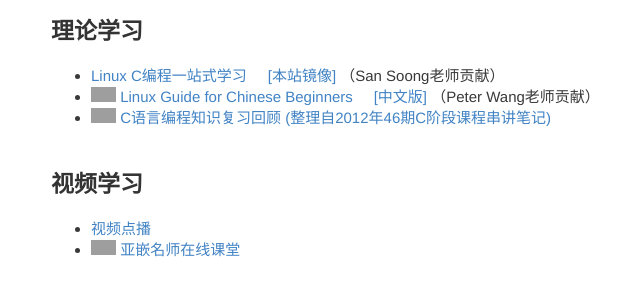
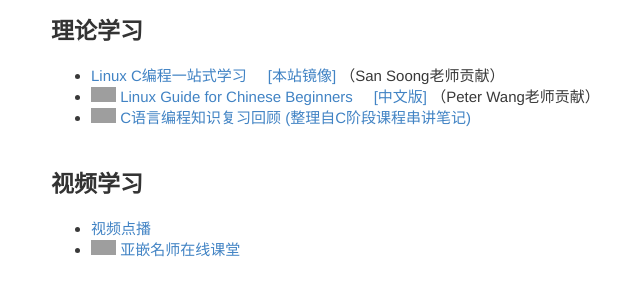
Before and after one commit to akaedu/akaedu.github.com, a Jekyll site: the page built from index.md, in a window 1280 px wide. Shown: the part 205-505 px from the top of the page, without its empty margins (149-789 px from the left). Built offline with Jekyll 4.4.1, drawn with Linux system fonts in a browser that asks for light colours; Markdown is read by kramdown in place of the engine named in the settings; comment, search, counter and statistics services are not loaded; some of the changed text lies outside the part shown; grey boxes are pictures that could not be loaded.

Commit message:
Update index.md

```diff
--- a/index.md
+++ b/index.md
@@ -16,7 +16,7 @@
 </li>
 <li>
   <img border="0" src="http://www.akaedu.org/img/new2.gif" width="25" height="15">
-  <a href="/code/c_notes.html">C语言编程知识复习回顾 (整理自2012年46期C阶段课程串讲笔记)</a>
+  <a href="/code/c_notes.html">C语言编程知识复习回顾 (整理自C阶段课程串讲笔记)</a>
 </li>
 </ul>
 
@@ -65,6 +65,10 @@
 <li> <a href="/post/chapter_20.html">#20 查字典项目开题</a> </li>
 </ul>
 
+<li>
+ <a href="test.html">新增课堂笔记 (位运算/指针和数组/字符串) </a>
+</li>
+
 <p><br /><b>Contact maintainer:</b></p>
 
 <blockquote>
```
